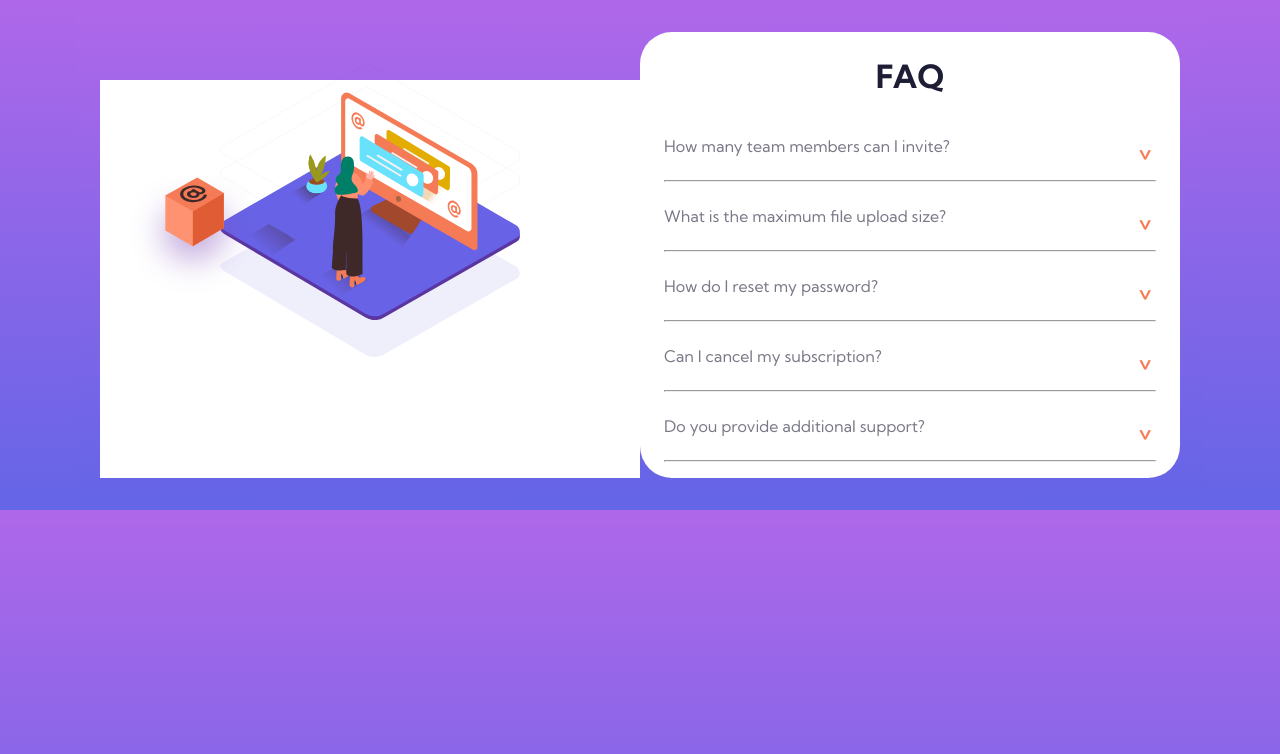
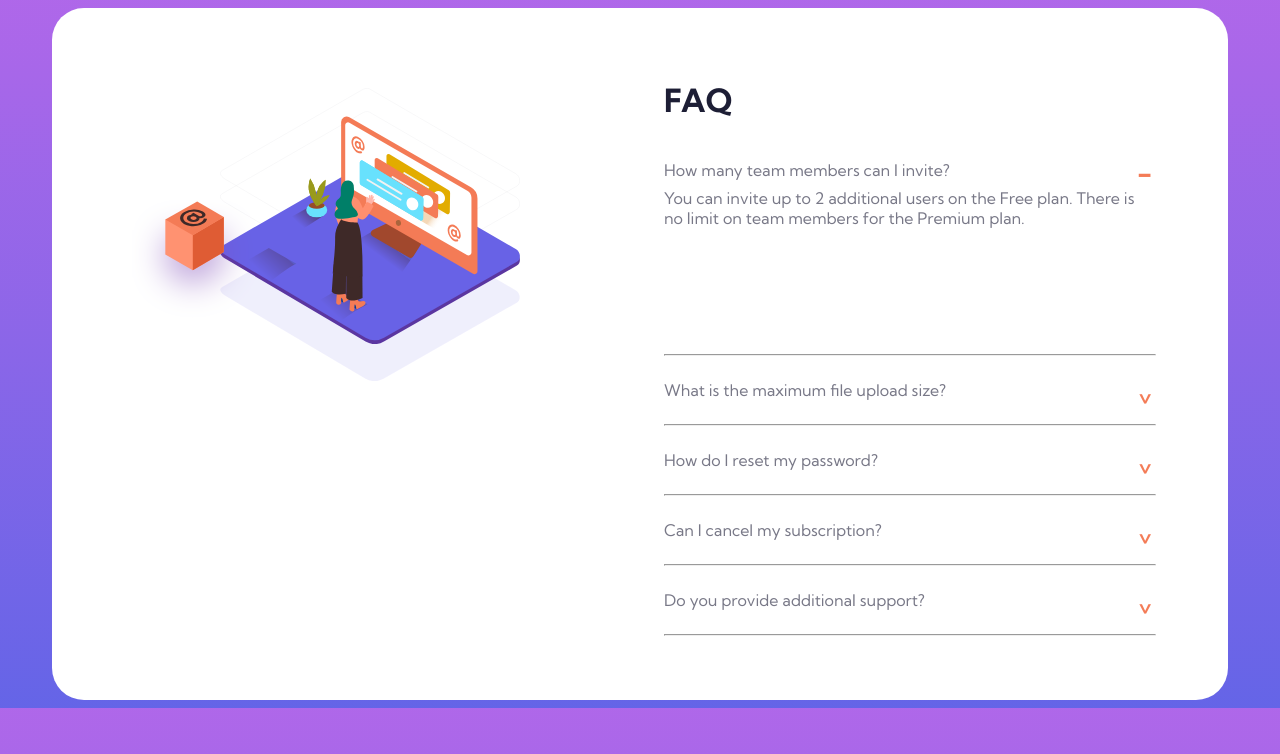
Before and after one commit to casserole27/FMFAQaccordiancardmain, a plain HTML site: page index.html in a window 1280 px wide. Both pictures are taken after a click on the element "How many team members can I invite?". Drawn offline with Linux system fonts and the light colour scheme.

Commit message:
Added JavaScript!
This is my first JavaScript code and it works! :)

```diff
--- /dev/null
+++ b/accordian.js
@@ -0,0 +1,12 @@
+
+//define accordian variable
+
+const accordian = document.getElementsByClassName('container');
+
+//loop through accordian items
+
+for (i = 0; i < accordian.length; i++) {
+    accordian[i].addEventListener('click', function() {
+        this.classList.toggle('active')
+    })
+}
--- a/accordiancard.css
+++ b/accordiancard.css
@@ -22,6 +22,8 @@ March 2022
 
 body {
     font-family: 'Kumbh Sans', sans-serif;
+    background: linear-gradient(hsl(273, 75%, 66%), hsl(240, 73%, 65%));
+
 }
 
 h1 {
@@ -42,7 +44,6 @@ hr {
 /****** MAIN CONTAINER STYLING ******/
 
 .main-container {
-    background: linear-gradient(hsl(273, 75%, 66%), hsl(240, 73%, 65%));
     width: 375px;
     margin: 0 auto;
     padding: 1.5rem;
@@ -98,9 +99,9 @@ hr {
 
 }
 
-.accordian {
+/*.accordian {
    background: white;
-}
+}*/
 
 /* setting up functionality
 /* set position property for each container
@@ -141,32 +142,51 @@ hr {
     transition: 0.5s;
 }
 
-/****** MEDIA QUERIES ******/
+
+/****** ACTIVE CLASS FOR JS ******/
+
+
+/* Unhides the content part when active. Sets the height */
+
+.accordion .container.active .content {
+    height: 150px;
+  }
+
+  /* Changes from plus sign to negative sign once active */
+
+  .accordion .container.active .label::before {
+    content: '-';
+    font-size: 30px;
+  }
+
+
+  /****** MEDIA QUERIES ******/
 
 @media (min-width: 1000px) {
 
 body {
-    background: linear-gradient(hsl(273, 75%, 66%), hsl(240, 73%, 65%));
+    background-color: linear-gradient(hsl(273, 75%, 66%), hsl(240, 73%, 65%));
 }
 
 .main-container {
     background-color: white;
     width: 1080PX;
     margin: 0 auto;
-    padding: 1.5rem;
+    padding: 3rem;
+    border-radius: 2rem;
     display: grid;
     grid-template-columns: 540px 540px;
     grid-template-areas:
     "images faq";
 }
 
-.image-container {
+/*.image-container {
     background-color: white;
-}
+}*/
 
 .faq-container {
     grid-area: faq;
-    background-color: white;
+    /*background-color: white;*/
     margin-bottom: 0;
     padding: 1.5rem;
     padding-bottom: 0;
@@ -177,8 +197,10 @@ body {
 
 h1 {
     margin-top: 0;
+    text-align: left;
 }
 
+}
 
 
 
--- a/index.html
+++ b/index.html
@@ -76,5 +76,6 @@ March 2022
 </div>
 
 </main>
+<script src="accordian.js" type="text/javascript"></script>
 </body>
 </html>
```
Also changed, not shown: 1 other file.
